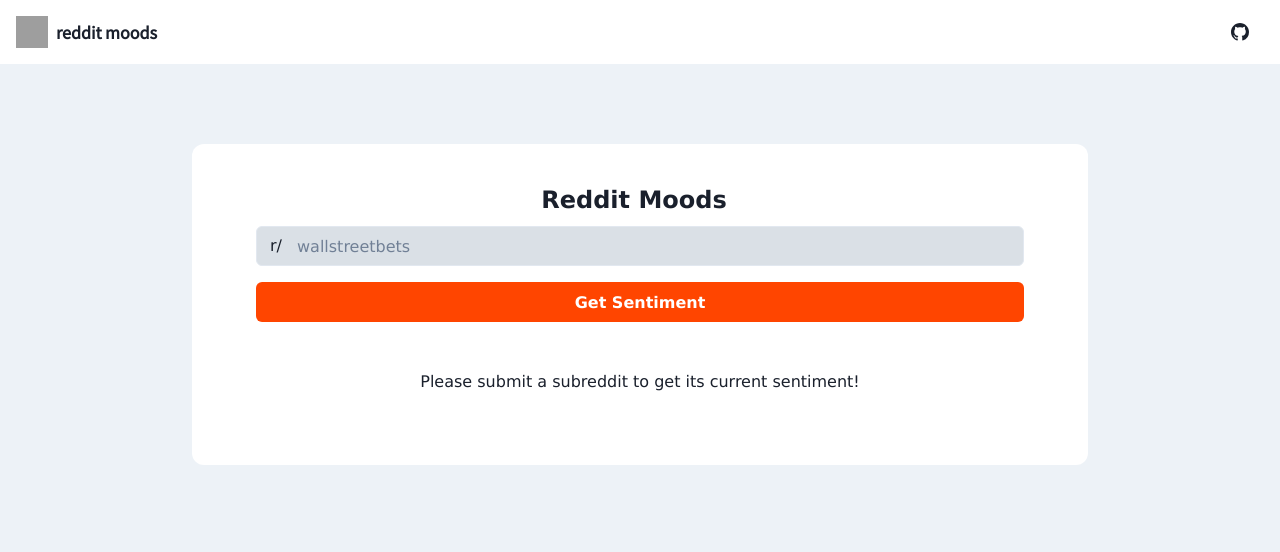
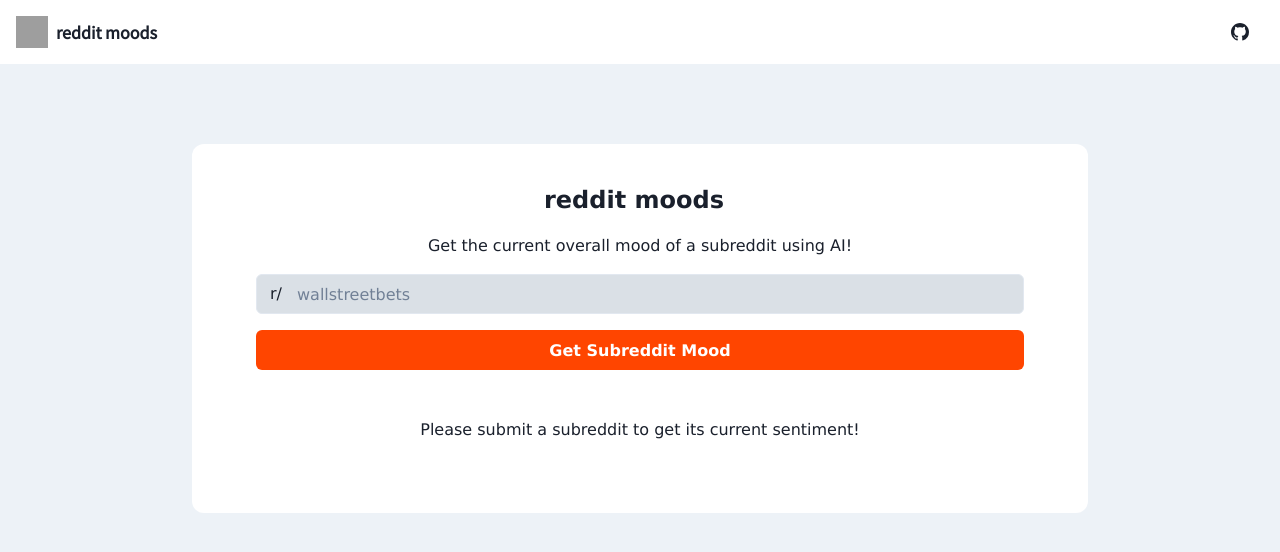
Before and after one commit to reddit-moods/monorepo, a Next.js app in the folder ui/: page / in a window 1280 px wide. Shown: the top 552 px of the page. Built offline with nearby package versions, Linux system fonts and the light colour scheme; grey boxes are pictures that could not be loaded.

Commit message:
feat: sentiment to mood

```diff
--- a/ui/src/components/SubredditSentimentForm.tsx
+++ b/ui/src/components/SubredditSentimentForm.tsx
@@ -73,14 +73,19 @@
       <form onSubmit={handleSubmit(onSubmit)}>
         <Flex flexDir={"column"} minW={"50%"}>
           <FormControl isInvalid={errors.subreddit != undefined}>
+            <Flex flexDir={"column"} gap={4}>
               <FormLabel
                 htmlFor="subreddit"
                 fontSize={"2xl"}
                 fontWeight={600}
                 textAlign={"center"}
+                mb={0}
               >
-              Reddit Moods
+                reddit moods
               </FormLabel>
+              <Text w={"100%"} textAlign={"center"}>
+                Get the current overall mood of a subreddit using AI!
+              </Text>
               <InputGroup>
                 <InputLeftElement pointerEvents="none">
                   <p>r/</p>
@@ -102,6 +107,7 @@
               <FormErrorMessage>
                 <>{errors.subreddit && errors.subreddit.message}</>
               </FormErrorMessage>
+            </Flex>
           </FormControl>
           <Button
             mt={4}
@@ -109,7 +115,7 @@
             isLoading={isSubmitting}
             type="submit"
           >
-            Get Sentiment
+            Get Subreddit Mood
           </Button>
         </Flex>
       </form>
--- a/ui/src/pages/index.tsx
+++ b/ui/src/pages/index.tsx
@@ -13,7 +13,7 @@
           url: "https://reddit-moods-ui.vercel.app/",
           title: "Reddit Moods | Subreddit Sentiment Analysis",
           description:
-            "Seamlessly analyze the current sentiment of a subreddit.",
+            "Seamlessly analyze the current sentiment/mood of a subreddit.",
           images: [
             {
               url: "https://www.redditinc.com/assets/images/site/reddit-logo.png",
```
Lines whose indentation alone changed are shown as unchanged.
